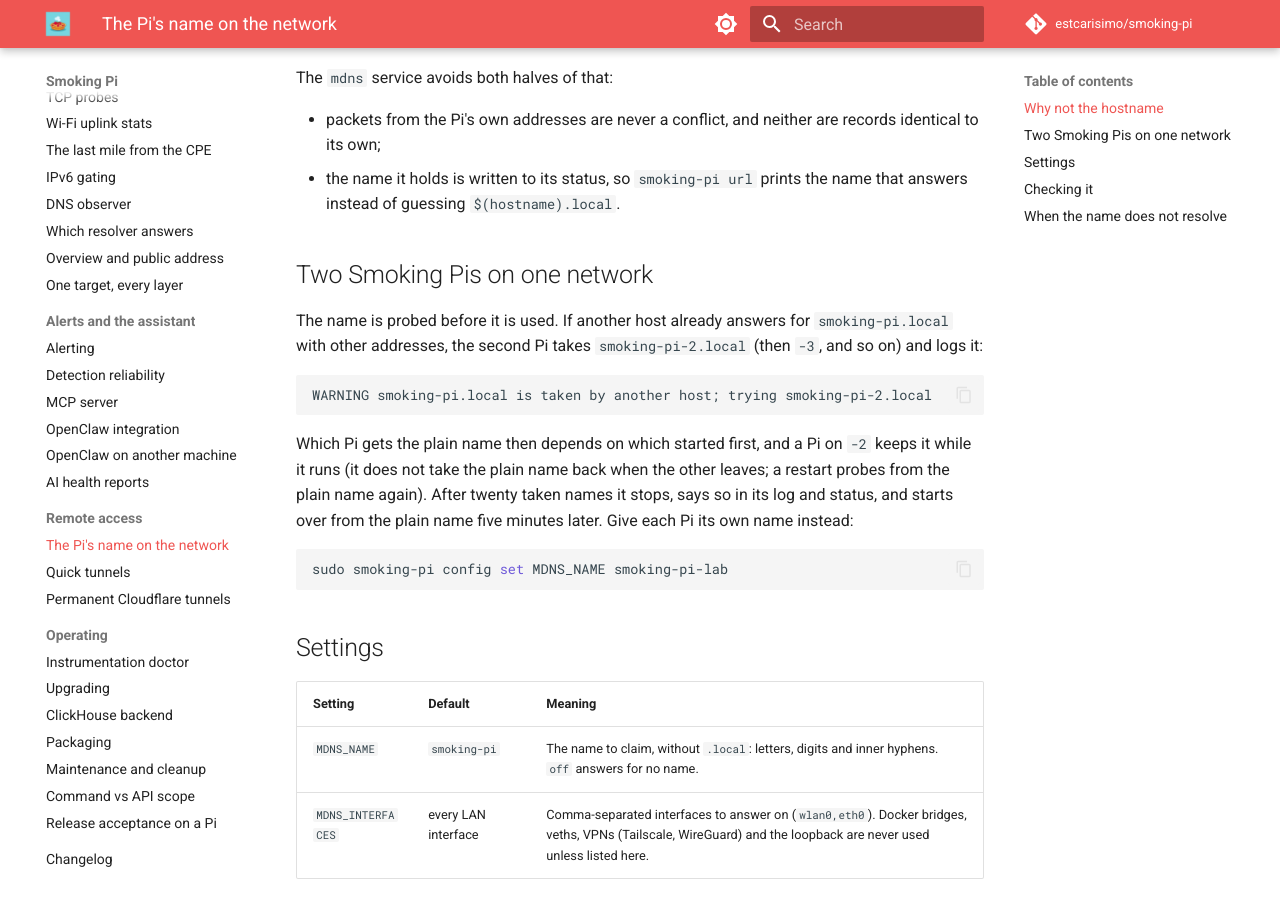
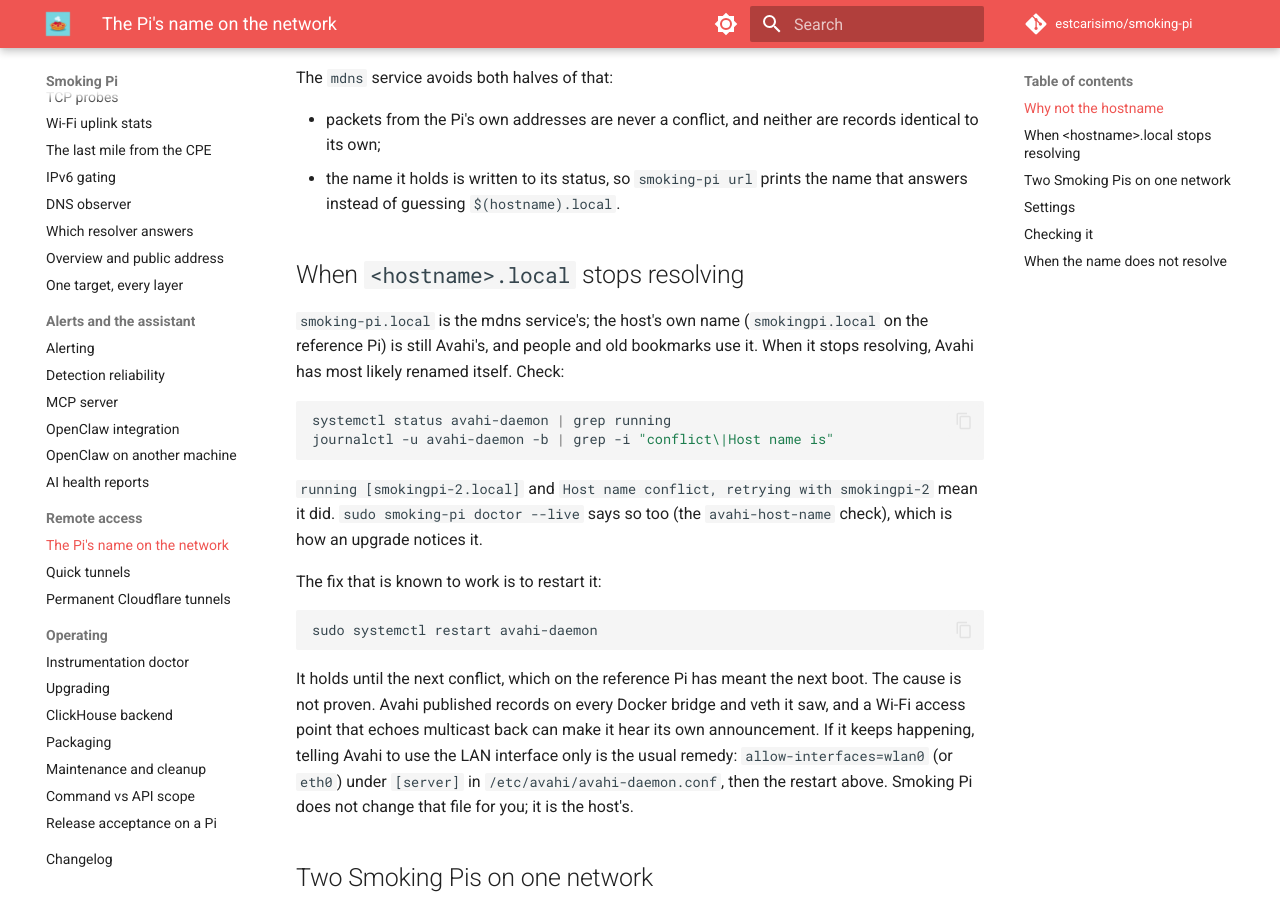
Before and after one commit to estcarisimo/smoking-pi, an MkDocs documentation site: the page built from docs/mdns.md, in a window 1280 px wide and 900 px high, scrolled down 596 px. Built offline with MkDocs 1.6.1 and Material for MkDocs 9.7.7, drawn with Linux system fonts in a browser that asks for light colours; comment, search, counter and statistics services are not loaded.

Commit message:
feat(doctor): warn when the host's Avahi has renamed itself after a name conflict
Co-Authored-By: Claude Opus 5.5 <noreply@anthropic.com>

````diff
--- a/docs/mdns.md
+++ b/docs/mdns.md
@@ -29,6 +29,37 @@ The `mdns` service avoids both halves of that:
   are records identical to its own;
 - the name it holds is written to its status, so `smoking-pi url` prints
   the name that answers instead of guessing `$(hostname).local`.
+
+## When `<hostname>.local` stops resolving
+
+`smoking-pi.local` is the mdns service's; the host's own name
+(`smokingpi.local` on the reference Pi) is still Avahi's, and people and
+old bookmarks use it. When it stops resolving, Avahi has most likely
+renamed itself. Check:
+
+```bash
+systemctl status avahi-daemon | grep running
+journalctl -u avahi-daemon -b | grep -i "conflict\|Host name is"
+```
+
+`running [smokingpi-2.local]` and `Host name conflict, retrying with
+smokingpi-2` mean it did. `sudo smoking-pi doctor --live` says so too
+(the `avahi-host-name` check), which is how an upgrade notices it.
+
+The fix that is known to work is to restart it:
+
+```bash
+sudo systemctl restart avahi-daemon
+```
+
+It holds until the next conflict, which on the reference Pi has meant
+the next boot. The cause is not proven. Avahi published records on every
+Docker bridge and veth it saw, and a Wi-Fi access point that echoes
+multicast back can make it hear its own announcement. If it keeps
+happening, telling Avahi to use the LAN interface only is the usual
+remedy: `allow-interfaces=wlan0` (or `eth0`) under `[server]` in
+`/etc/avahi/avahi-daemon.conf`, then the restart above. Smoking Pi does
+not change that file for you; it is the host's.
 
 ## Two Smoking Pis on one network
 
````
Also changed, not shown: CHANGELOG.md (+14 -0 lines), docs/doctor.md (+20 -1 lines), 2 other files.
